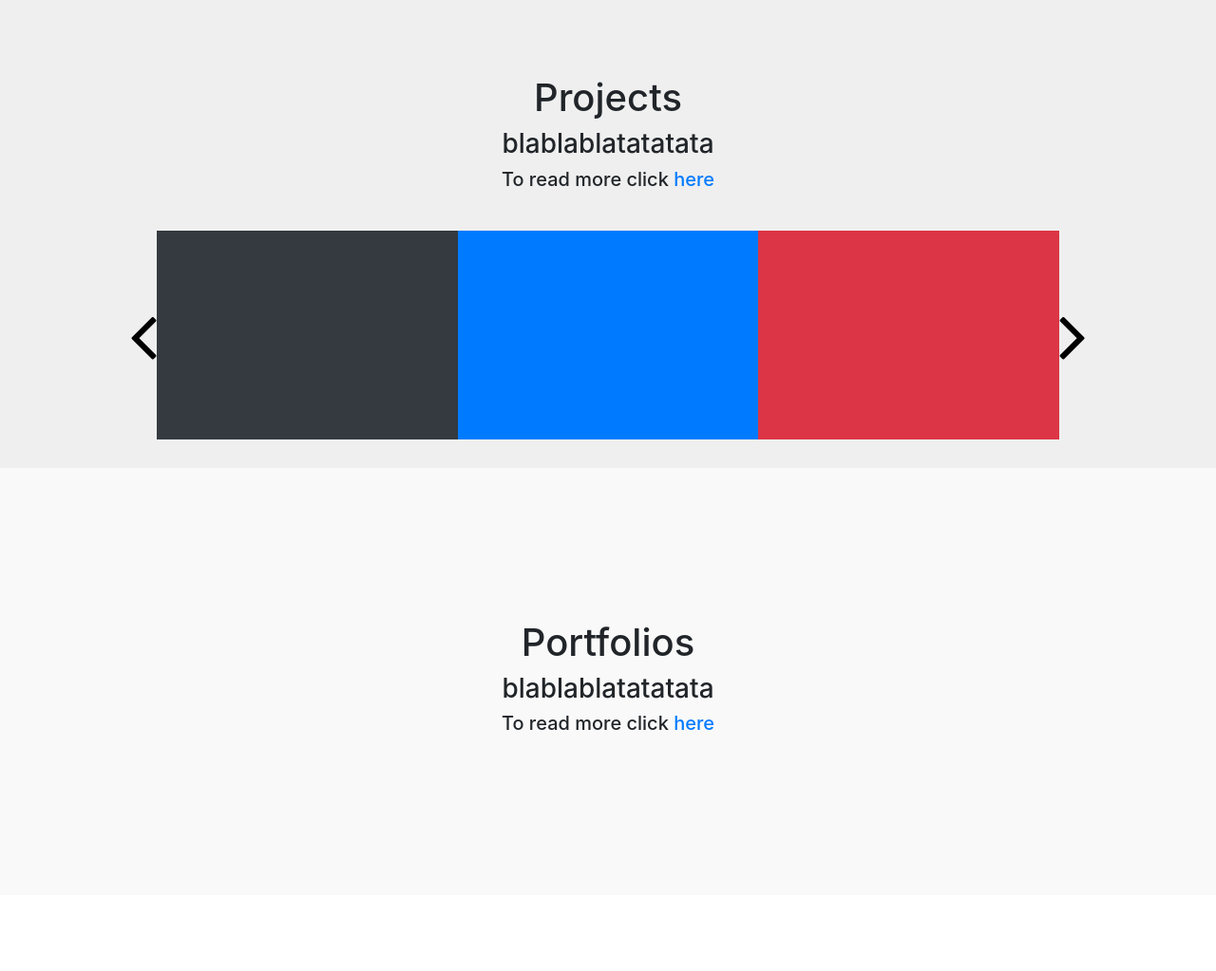
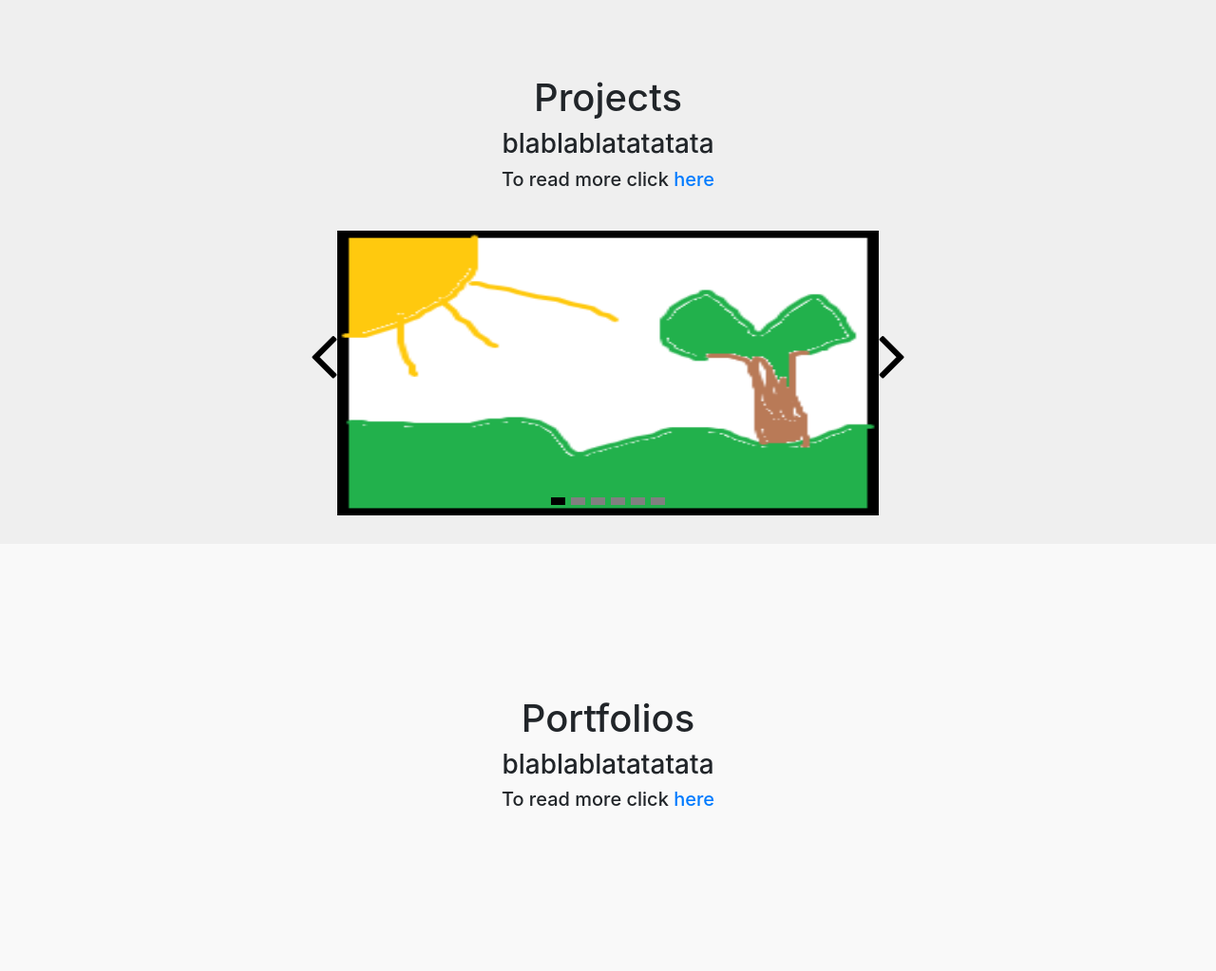
Before and after one commit to Rinorn/Webside, a PHP site: page / in a window 1280 px wide. Shown: the part 761-1784 px from the top of the page at 95% size. Before the commit the page ends 1530 px from the top, so only its background shows below. Run offline with PHP 8.4, Linux system fonts and the light colour scheme; some libraries are stand-ins or nearby versions.

Commit message:
fixed some small things on projects and remade teh carousel

```diff
--- a/index.php
+++ b/index.php
@@ -36,52 +36,42 @@
             <div  id="carouselExampleControls" class="carousel slide text-center" data-ride="carousel">
               <div class="container">
                 <div class="row">
-                  <div class="col-lg-1 col-md-2 col-2 noPadd">
+                  <div class="col-lg-3 col-md-1 col-1 noPadd">
                     <a class="left carousel-control btnCaro" href="#carouselExampleControls" role="button" data-slide="prev">
                       <span class="fa fa-angle-left pull-right" id="btnLeftCaro" aria-hidden="true"></span>
                     </a>
                   </div>
-                  <div class="col-lg-10 col-md-8 col-10 noPadd">
+                  <div class="col-lg-6 col-md-10 col-10 noPadd">
+                    <ol class="carousel-indicators" id="indicProSlideBar">
+                      <li data-target="#carouselExampleIndicators" data-slide-to="0" class="active"></li>
+                      <li data-target="#carouselExampleIndicators" data-slide-to="1"></li>
+                      <li data-target="#carouselExampleIndicators" data-slide-to="2"></li>
+                      <li data-target="#carouselExampleIndicators" data-slide-to="3"></li>
+                      <li data-target="#carouselExampleIndicators" data-slide-to="4"></li>
+                      <li data-target="#carouselExampleIndicators" data-slide-to="5"></li>
+                    </ol>
                     <div class="carousel-inner" role="listbox">
                       <div class="carousel-item active">
-                        <div class="container">
-                          <div class="row">
-                            <div class="col-lg-4 col-md-4 col-4 bg-dark projectSlide">
-                            </div>
-                            <div class="col-lg-4 col-md-6 col-4 bg-primary projectSlide">
-                            </div>
-                            <div class="col-lg-4 col-md-6 col-4 bg-danger projectSlide">
-                            </div>
-                          </div>
-                        </div>
+                        <img class="d-block w-100 projectSlide" src="images/placeholder.png">
                       </div>
                       <div class="carousel-item">
-                        <div class="container">
-                          <div class="row">
-                            <div class="col-lg-4 col-md-6 bg-warning projectSlide">
-                            </div>
-                            <div class="col-lg-4 col-md-6 bg-primary projectSlide">
-                            </div>
-                            <div class="col-lg-4 col-md-6 bg-success projectSlide">
-                            </div>
-                          </div>
-                        </div>
+                        <img class="d-block w-100 projectSlide" src="images/placeholder.png">
                       </div>
                       <div class="carousel-item">
-                        <div class="container">
-                          <div class="row">
-                            <div class="col-lg-4 col-md-6 bg-danger projectSlide">
-                            </div>
-                            <div class="col-lg-4 col-md-6 bg-dark projectSlide">
-                            </div>
-                            <div class="col-lg-4 col-md-6 bg-success projectSlide">
-                            </div>
-                          </div>
-                        </div>
+                        <img class="d-block w-100 projectSlide" src="images/placeholder.png">
+                      </div>
+                      <div class="carousel-item">
+                        <img class="d-block w-100 projectSlide" src="images/placeholder.png">
+                      </div>
+                      <div class="carousel-item">
+                        <img class="d-block w-100 projectSlide" src="images/placeholder.png">
+                      </div>
+                      <div class="carousel-item">
+                        <img class="d-block w-100 projectSlide" src="images/placeholder.png">
                       </div>
                     </div>
                   </div>
-                  <div class="col-lg-1 col-md-2 col-2 noPadd">
+                  <div class="col-lg-3 col-md-1 col-1 noPadd">
                     <a class="right carousel-control btnCaro" href="#carouselExampleControls" role="button" data-slide="next">
                       <span class="fa fa-angle-right pull-left" id="btnRightCaro" aria-hidden="true"></span>
                     </a>
--- a/webSide.css
+++ b/webSide.css
@@ -67,7 +67,8 @@ body {
   border-style: double;
 }
 .projectSlide {
-  min-height: 220px;
+  min-height: 300px;
+  max-height: 300px;
   margin-top: 50px;
   margin-bottom: 30px;
 }
@@ -77,9 +78,10 @@ body {
 }
 .projectConts{
   margin-top: 17px;
-  height: 250px;
+  min-height: 250px;
   border-style: double;
   background-color: #efefef;
+
 }
 .pfolioName {
   padding-left: 10px;
@@ -89,6 +91,26 @@ body {
   width: 100%;
   height: 100%;
   object-fit: fill;
+}
+.projectPic{
+  width: 100%;
+  height: 100%;
+  min-height: 250px;
+  object-fit: fill;
+  padding-top: 0px;
+  padding-bottom: 0px;
+  padding-right: 0px;
+  padding-left: 0px;
+}
+.carousel-indicators li {
+    width: 15px;
+    height: 8px;
+    background-color: gray;
+}
+.carousel-indicators .active {
+    width: 15px;
+    height: 8px;
+    background-color: black;
 }
 /* ID's */
 #btnLogOut {
@@ -120,12 +142,12 @@ body {
   margin-top: -6px;
   }
 #btnLeftCaro{
-  margin-top: 120px;
+  margin-top: 140px;
   font-size: 80px;
   color: #000000;
 }
 #btnRightCaro{
-  margin-top: 120px;
+  margin-top: 140px;
   font-size: 80px;
   color: #000000;
 }
@@ -135,3 +157,6 @@ body {
 #portoConts{
   margin-top: 17px;
 }
+#indicProSlideBar {
+  padding-bottom: 15px;
+}
```
Also changed, not shown: Portfolios.php (+4 -4 lines), Projects.php (+24 -3 lines), jqproject.js (deleted, +0 -7 lines).
